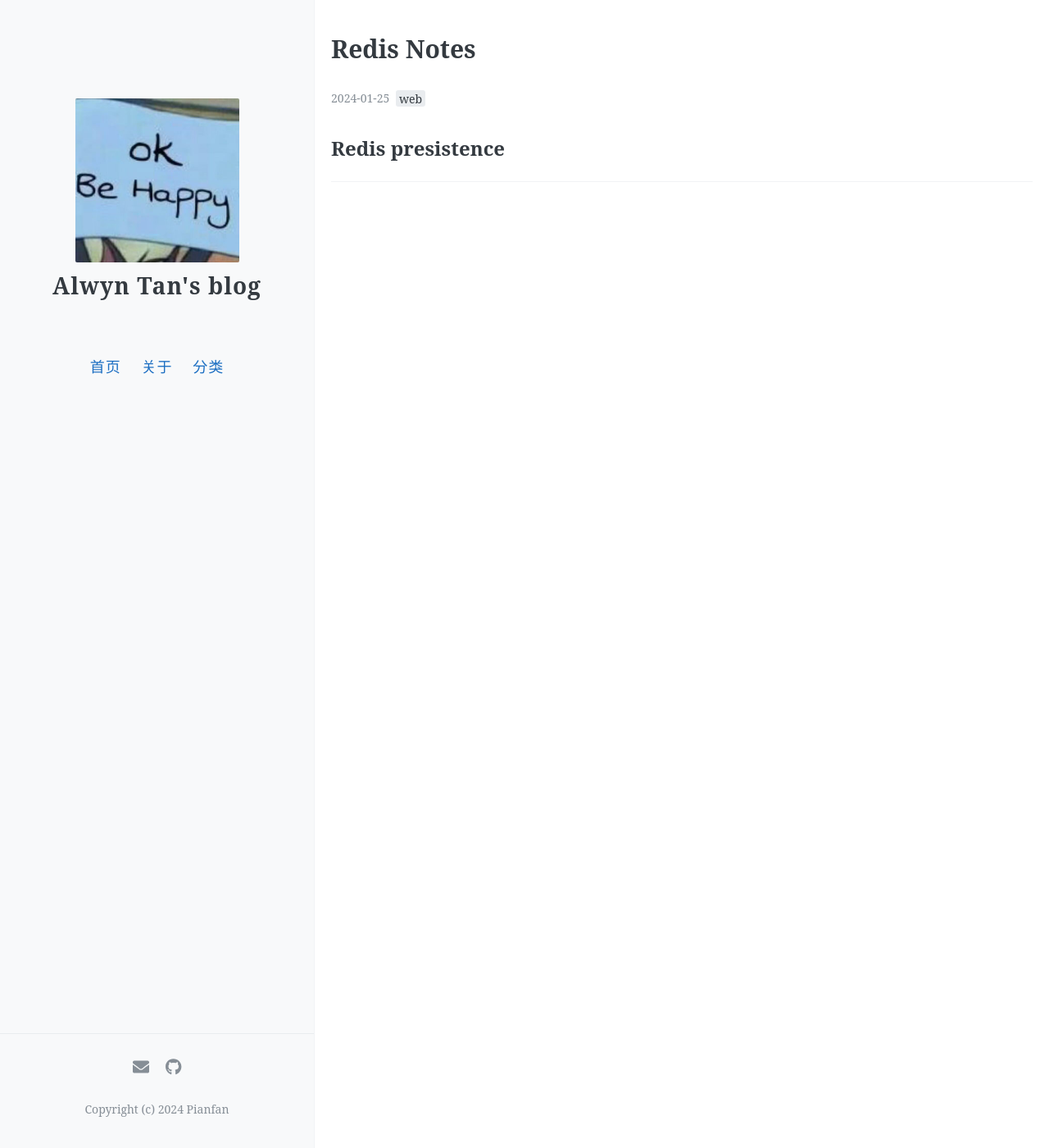
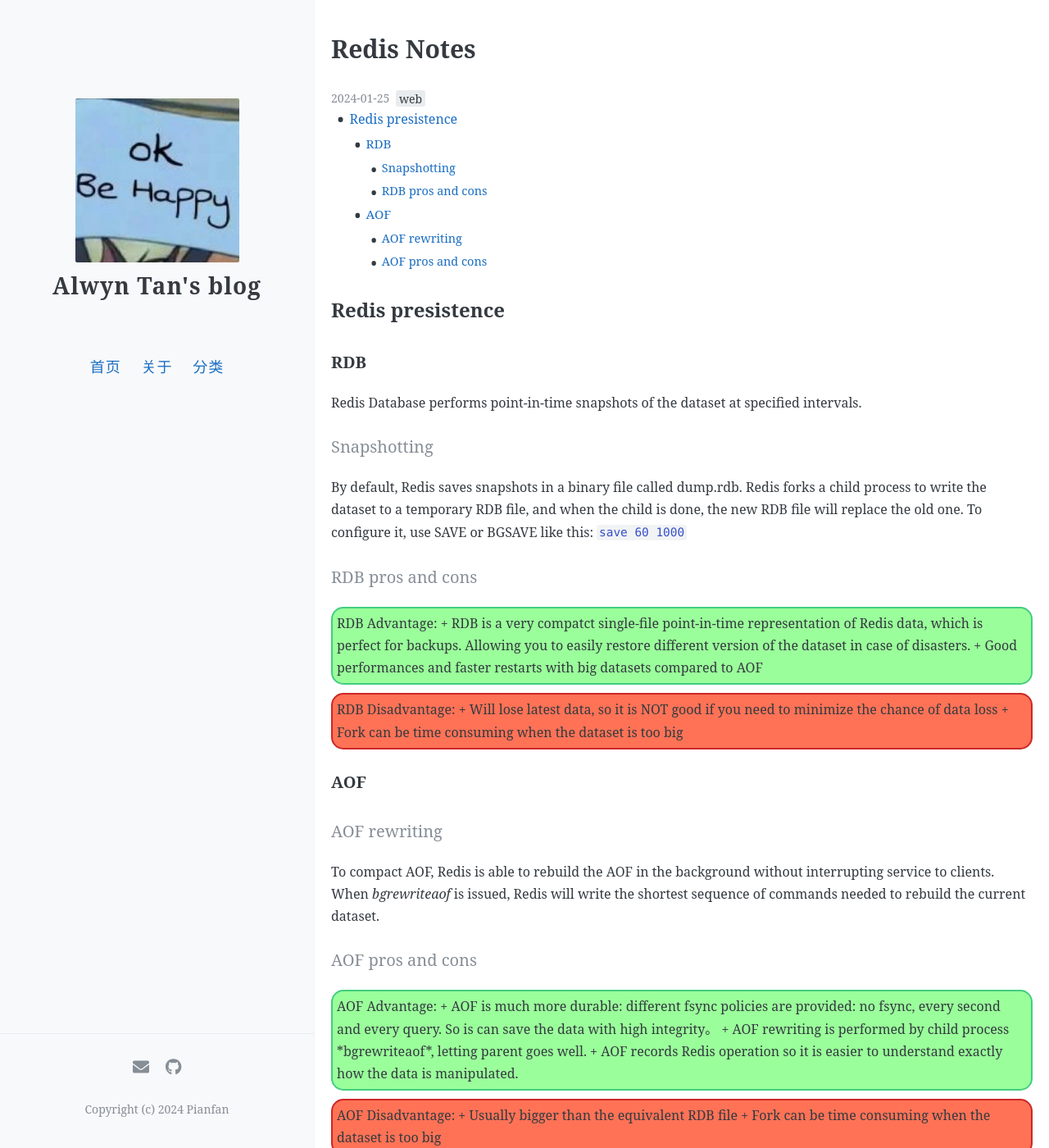
Before and after one commit to Alwyn-Tan/alwyn-tan.github.io, a Jekyll site: the page built from _posts/2025-1-25-redis_note.md, in a window 1280 px wide and 1400 px high. Shown: the whole window at 82% size. Built offline with Jekyll 4.4.1, drawn with Linux system fonts in a browser that asks for light colours.

Commit message:
add: AOF and RDB

```diff
--- a/_posts/2025-1-25-redis_note.md
+++ b/_posts/2025-1-25-redis_note.md
@@ -7,4 +7,54 @@ comments: true
 author: Alwyn Tan
 ---
 
+- [Redis presistence](#redis-presistence)
+  - [RDB](#rdb)
+    - [Snapshotting](#snapshotting)
+    - [RDB pros and cons](#rdb-pros-and-cons)
+  - [AOF](#aof)
+    - [AOF rewriting](#aof-rewriting)
+    - [AOF pros and cons](#aof-pros-and-cons)
+
+
 ## Redis presistence
+### RDB
+Redis Database performs point-in-time snapshots of the dataset at specified intervals.
+#### Snapshotting
+By default, Redis saves snapshots in a binary file called dump.rdb. Redis forks a child process to write the dataset to a temporary RDB file, and when the child is done, the new RDB file will replace the old one.
+To configure it, use SAVE or BGSAVE like this:
+`save 60 1000`
+#### RDB pros and cons
+<div style="border: 2px solid #43CD80; margin: 10px 0; padding: 5px; border-radius: 15px; background-color: #9AFF9A">
+RDB Advantage:
+
++ RDB is a very compatct single-file point-in-time representation of Redis data, which is perfect for backups. Allowing you to easily restore different version of the dataset in case of disasters.
++ Good performances and faster restarts with big datasets compared to AOF
+</div>
+
+<div style="border: 2px solid #CD2626; padding:5px;margin: 10px 0;border-radius: 15px; background-color: #FF7256">
+RDB Disadvantage:
+
++ Will lose latest data, so it is NOT good if you need to minimize the chance of data loss
++ Fork can be time consuming when the dataset is too big
+</div>
+
+### AOF
+#### AOF rewriting
+To compact AOF, Redis is able to rebuild the AOF in the background without interrupting service to clients.
+When *bgrewriteaof* is issued, Redis will write the shortest sequence of commands needed to rebuild the current dataset.
+#### AOF pros and cons
+<div style="border: 2px solid #43CD80; margin: 10px 0; padding: 5px; border-radius: 15px; background-color: #9AFF9A">
+AOF Advantage:
+
++ AOF is much more durable: different fsync policies are provided: no fsync, every second and every query. So is can save the data with high integrity。
++ AOF rewriting is performed by child process *bgrewriteaof*, letting parent goes well.
++ AOF records Redis operation so it is easier to understand exactly how the data is manipulated.
+</div>
+
+<div style="border: 2px solid #CD2626; padding:5px;margin: 10px 0;border-radius: 15px; background-color: #FF7256">
+AOF Disadvantage:
+
++ Usually bigger than the equivalent RDB file
+
++ Fork can be time consuming when the dataset is too big
+</div>
```
